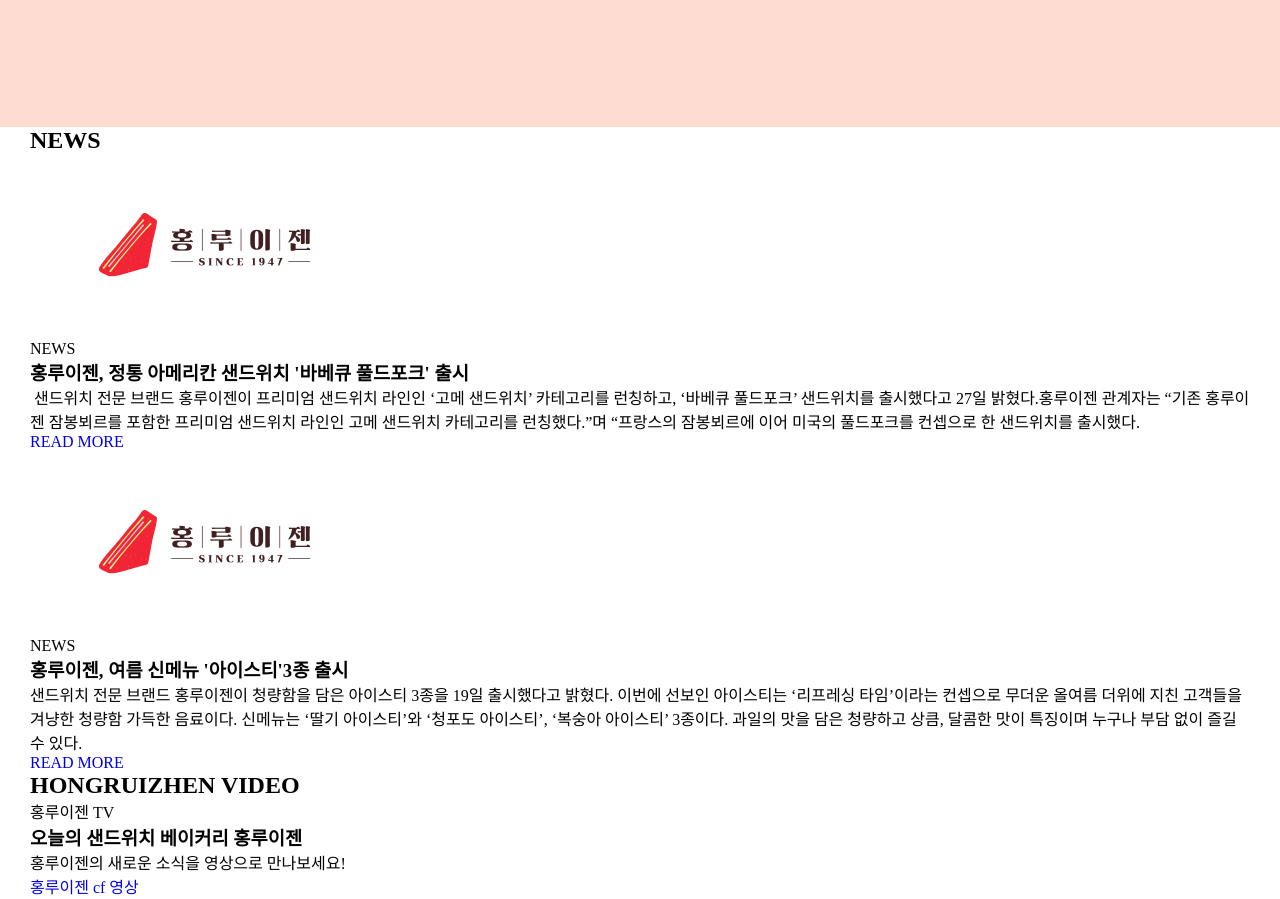
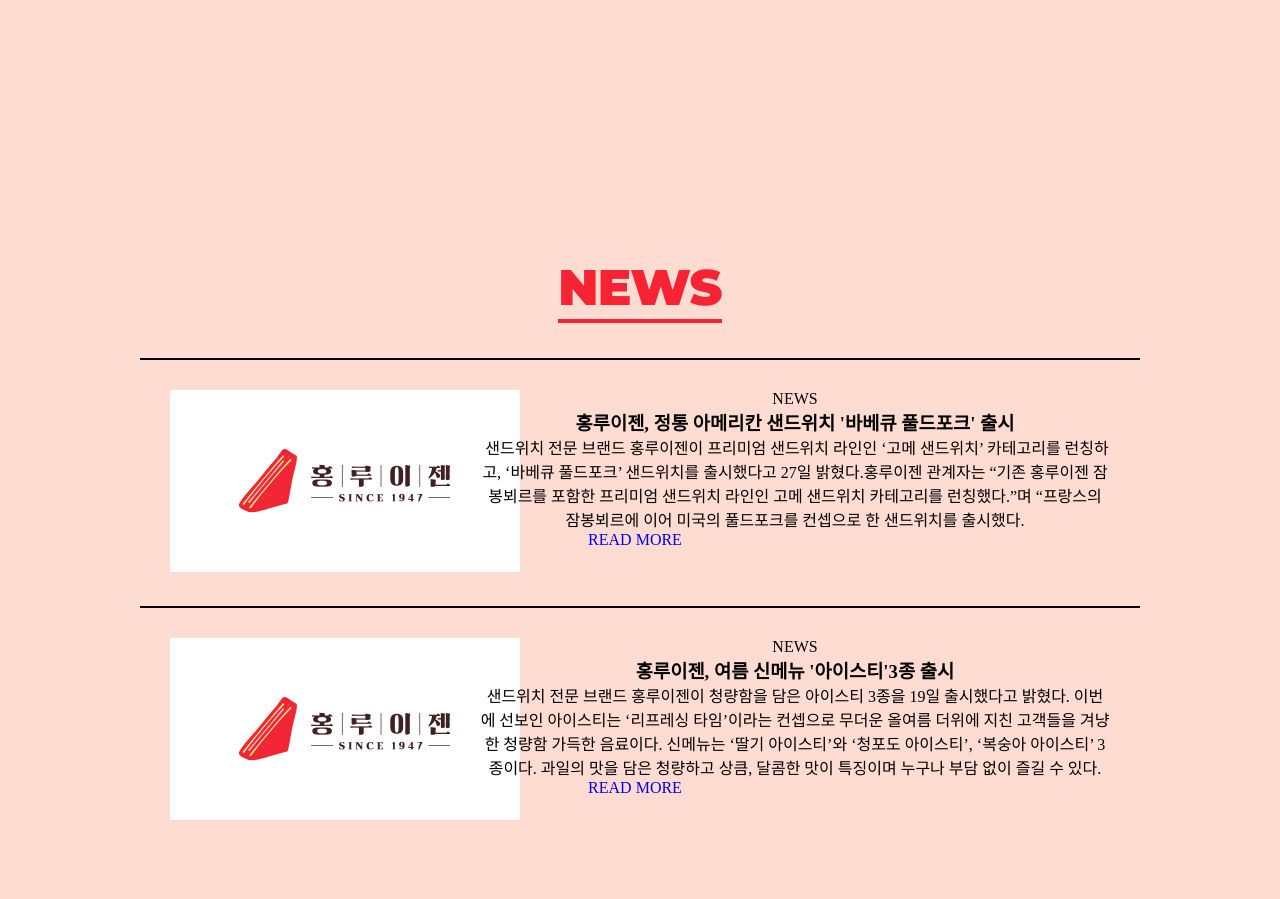
Before and after one commit to dol-e/portfolio_site_1, a plain HTML site: page index.html in a window 1280 px wide. Shown: the part 2468-3367 px from the top of the page. Drawn offline with nearby package versions, Linux system fonts and the light colour scheme; grey boxes are pictures that could not be loaded; files whose address does not match are found by name.

Commit message:
news 진행 중

```diff
--- a/index.html
+++ b/index.html
@@ -639,10 +639,13 @@
             <div class="news_cont">
               <span>NEWS</span>
               <h3>홍루이젠, 정통 아메리칸 샌드위치 '바베큐 풀드포크' 출시</h3>
-              <p>&nbsp;샌드위치 전문 브랜드 홍루이젠이 프리미엄 샌드위치 라인인 ‘고메 샌드위치’ 카테고리를 런칭하고, ‘바베큐 풀드포크’ 샌드위치를 출시했다고 27일 밝혔다.홍루이젠 관계자는
-                “기존 홍루이젠 잠봉뵈르를 포함한 프리미엄 샌드위치 라인인 고메 샌드위치 카테고리를 런칭했다.”며 “프랑스의 잠봉뵈르에 이어 미국의 풀드포크를 컨셉으로 한 샌드위치를 출시했다.</p>
+              <p>
+                &nbsp;샌드위치 전문 브랜드 홍루이젠이 프리미엄 샌드위치 라인인 ‘고메 샌드위치’ 카테고리를 런칭하고, ‘바베큐 풀드포크’ 샌드위치를 출시했다고 27일 밝혔다.홍루이젠 관계자는
+                “기존 홍루이젠 잠봉뵈르를 포함한 프리미엄 샌드위치 라인인 고메 샌드위치 카테고리를 런칭했다.”며 “프랑스의 잠봉뵈르에 이어 미국의 풀드포크를 컨셉으로 한 샌드위치를 출시했다.
+              </p>
+              <a href="#">READ MORE</a>
             </div>
-            <a href="#">READ MORE</a>
+
           </li>
           <li>
             <a href="#">
@@ -651,11 +654,13 @@
             <div class="news_cont">
               <span>NEWS</span>
               <h3>홍루이젠, 여름 신메뉴 '아이스티'3종 출시</h3>
-              <p>샌드위치 전문 브랜드 홍루이젠이 청량함을 담은 아이스티 3종을 19일 출시했다고 밝혔다. 이번에 선보인 아이스티는 ‘리프레싱 타임’이라는 컨셉으로 무더운 올여름 더위에 지친 고객들을
+              <p>
+                샌드위치 전문 브랜드 홍루이젠이 청량함을 담은 아이스티 3종을 19일 출시했다고 밝혔다. 이번에 선보인 아이스티는 ‘리프레싱 타임’이라는 컨셉으로 무더운 올여름 더위에 지친 고객들을
                 겨냥한 청량함 가득한 음료이다. 신메뉴는 ‘딸기 아이스티’와 ‘청포도 아이스티’, ‘복숭아 아이스티’ 3종이다. 과일의 맛을 담은 청량하고 상큼, 달콤한 맛이 특징이며 누구나 부담 없이
-                즐길 수 있다.</p>
+                즐길 수 있다.
+              </p>
+              <a href="#">READ MORE</a>
             </div>
-            <a href="#">READ MORE</a>
           </li>
         </ul>
       </div>
--- a/scss/_main.scss
+++ b/scss/_main.scss
@@ -32,7 +32,7 @@
     >li {
       >a {
         display: block; position: absolute; top: -60px;
-        font: 400 16px/1 "Nunito Sans"; color: #401e20;
+        font: 400 16px/1 'Nunito Sans'; color: #401e20;
         z-index: 1;
 
         &::after {
@@ -43,7 +43,7 @@
         }
 
         &:hover {
-          font: 700 16px/1 "Nunito Sans";
+          font: 700 16px/1 'Nunito Sans';
           &::after {opacity: 1;}
         }
       }
@@ -115,7 +115,7 @@
 
       &.on {
         >a {
-          font: 700 16px/1 "Nunito Sans";
+          font: 700 16px/1 'Nunito Sans';
           &::after {opacity: 1;}
         }
         .tab_cont {display: block;}
@@ -175,7 +175,7 @@
         transform: scale(1.1);
         opacity: 0; transition: .35s;
         p {
-          font: 400 18px/1.4 "S-CoreDream"; color: #fff; text-align: left; word-break: keep-all;
+          font: 400 18px/1.4 'S-CoreDream'; color: #fff; text-align: left; word-break: keep-all;
           &::after {
             content: '';
             position: absolute; left: 20px; bottom: -20px;
@@ -205,6 +205,45 @@
   .swiper-button-prev {top: 55%; left: -40px}
 
 }
+
+
+
+
+#news {
+  background: #ffdcd1;
+  .inner {
+    padding: 130px 0; text-align: center;
+  }
+  h2 {
+    @include sec_tit();
+    &:after {@include sec_tit_line();}
+  }
+  ul {
+    width: 1000px; margin: 0 auto;
+    li {
+      display: flex;
+      border-top: 2px solid #000;
+      padding: 30px;
+
+      a {
+        display: block; width: 310px;
+        img {
+          //display: block; width: 100%; object-fit: cover;
+        }
+      }
+    }
+  }
+
+}
+
+
+
+
+#video {
+
+}
+
+
 
 
 /* 미디어쿼리 */
--- a/scss/style.scss
+++ b/scss/style.scss
@@ -13,3 +13,8 @@
 @import 'sub.scss';
 @import 'department.scss';
 @import 'community.scss';
+
+// $font_1 : 'S-CoreDream';
+// $font_2 : 'Nunito Sans';
+// $font_3 : 'Montserrat';
+// $font_4 : 'Noto Sans KR';
```
Also changed, not shown: css/style.css, 1 other file.
